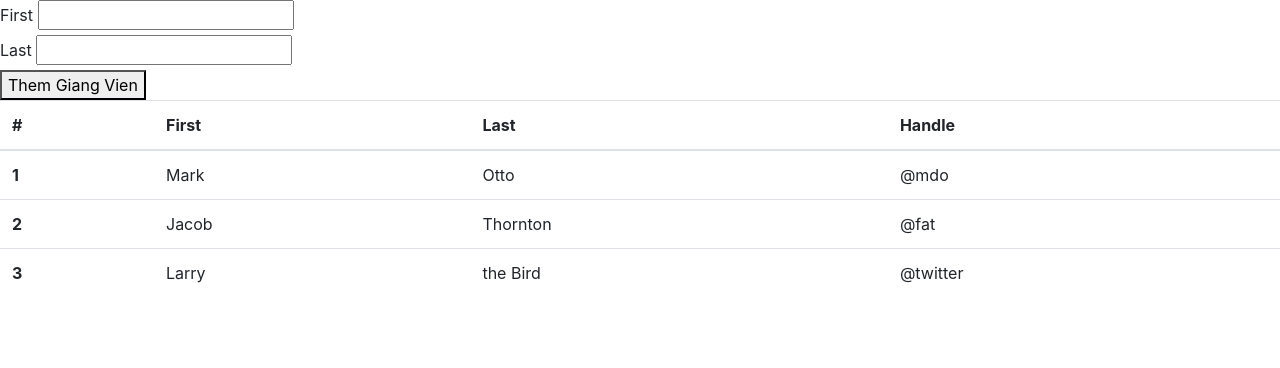
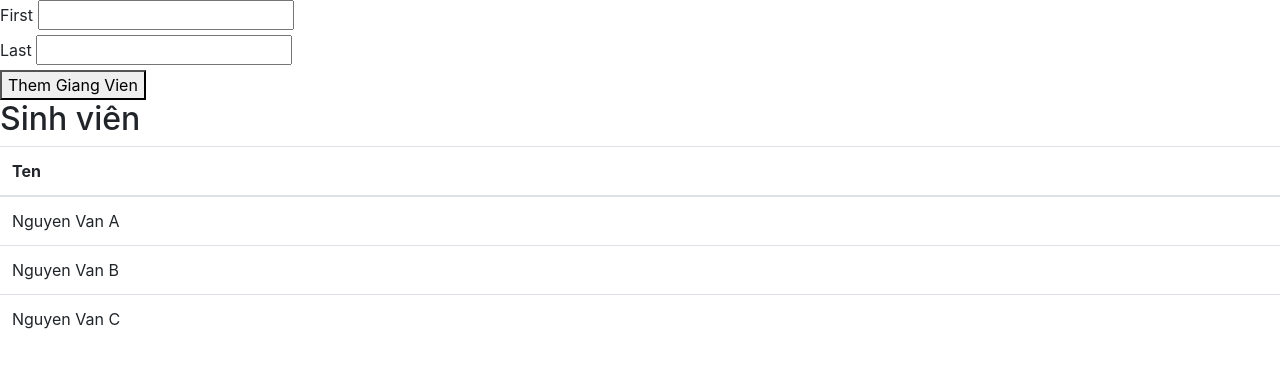
Before and after one commit to tabvn/ued_php, a PHP site: page / in a window 1280 px wide. Shown: the top 368 px of the page. Run offline with PHP 8.4, Linux system fonts and the light colour scheme.

Commit message:
tach files ra

```diff
--- /dev/null
+++ b/footer.php
@@ -0,0 +1,9 @@
+<script src="https://code.jquery.com/jquery-3.5.1.slim.min.js"
+        integrity="sha384-DfXdz2htPH0lsSSs5nCTpuj/zy4C+OGpamoFVy38MVBnE+IbbVYUew+OrCXaRkfj"
+        crossorigin="anonymous"></script>
+<script src="https://cdn.jsdelivr.net/npm/popper.js@1.16.0/dist/umd/popper.min.js"
+        integrity="sha384-Q6E9RHvbIyZFJoft+2mJbHaEWldlvI9IOYy5n3zV9zzTtmI3UksdQRVvoxMfooAo"
+        crossorigin="anonymous"></script>
+<script src="https://stackpath.bootstrapcdn.com/bootstrap/4.5.0/js/bootstrap.min.js"
+        integrity="sha384-OgVRvuATP1z7JjHLkuOU7Xw704+h835Lr+6QL9UvYjZE3Ipu6Tp75j7Bh/kR0JKI"
+        crossorigin="anonymous"></script>
--- /dev/null
+++ b/header.php
@@ -0,0 +1,9 @@
+<!doctype html>
+<html lang="en">
+<head>
+    <meta charset="utf-8">
+    <title>Home</title>
+    <link rel="stylesheet" href="https://stackpath.bootstrapcdn.com/bootstrap/4.5.0/css/bootstrap.min.css"
+          integrity="sha384-9aIt2nRpC12Uk9gS9baDl411NQApFmC26EwAOH8WgZl5MYYxFfc+NcPb1dKGj7Sk" crossorigin="anonymous">
+
+</head>
--- a/index.php
+++ b/index.php
@@ -21,17 +21,10 @@ if (isset($_POST['first_name']) && isset($_POST['last_name'])) {
     }
 
 }
+
+$users = array("Nguyen Van A", "Nguyen Van B", "Nguyen Van C");
 ?>
-
-<!doctype html>
-<html lang="en">
-<head>
-    <meta charset="utf-8">
-    <title>Home</title>
-    <link rel="stylesheet" href="https://stackpath.bootstrapcdn.com/bootstrap/4.5.0/css/bootstrap.min.css"
-          integrity="sha384-9aIt2nRpC12Uk9gS9baDl411NQApFmC26EwAOH8WgZl5MYYxFfc+NcPb1dKGj7Sk" crossorigin="anonymous">
-
-</head>
+<?php require_once "./header.php"?>
 <body>
 <form action="index.php" method="POST">
     <div>
@@ -53,46 +46,30 @@ if (isset($_POST['first_name']) && isset($_POST['last_name'])) {
 
 </form>
 
+<h2>Sinh viên</h2>
 <table class="table">
     <thead>
     <tr>
-        <th scope="col">#</th>
-        <th scope="col">First</th>
-        <th scope="col">Last</th>
-        <th scope="col">Handle</th>
+        <th scope="col">Ten</th>
     </tr>
     </thead>
     <tbody>
-    <tr>
-        <th scope="row">1</th>
-        <td>Mark</td>
-        <td>Otto</td>
-        <td>@mdo</td>
-    </tr>
-    <tr>
-        <th scope="row">2</th>
-        <td>Jacob</td>
-        <td>Thornton</td>
-        <td>@fat</td>
-    </tr>
-    <tr>
-        <th scope="row">3</th>
-        <td>Larry</td>
-        <td>the Bird</td>
-        <td>@twitter</td>
-    </tr>
+
+    <?php
+    foreach ($users as $user) {
+        $row = "<tr>
+
+        <td>".$user."</td>
+
+    </tr>";
+        echo $row;
+    }
+    ?>
+
+
     </tbody>
 </table>
-
-<script src="https://code.jquery.com/jquery-3.5.1.slim.min.js"
-        integrity="sha384-DfXdz2htPH0lsSSs5nCTpuj/zy4C+OGpamoFVy38MVBnE+IbbVYUew+OrCXaRkfj"
-        crossorigin="anonymous"></script>
-<script src="https://cdn.jsdelivr.net/npm/popper.js@1.16.0/dist/umd/popper.min.js"
-        integrity="sha384-Q6E9RHvbIyZFJoft+2mJbHaEWldlvI9IOYy5n3zV9zzTtmI3UksdQRVvoxMfooAo"
-        crossorigin="anonymous"></script>
-<script src="https://stackpath.bootstrapcdn.com/bootstrap/4.5.0/js/bootstrap.min.js"
-        integrity="sha384-OgVRvuATP1z7JjHLkuOU7Xw704+h835Lr+6QL9UvYjZE3Ipu6Tp75j7Bh/kR0JKI"
-        crossorigin="anonymous"></script>
+<?php require_once "./footer.php"?>
 </body>
 </html>
 
```
